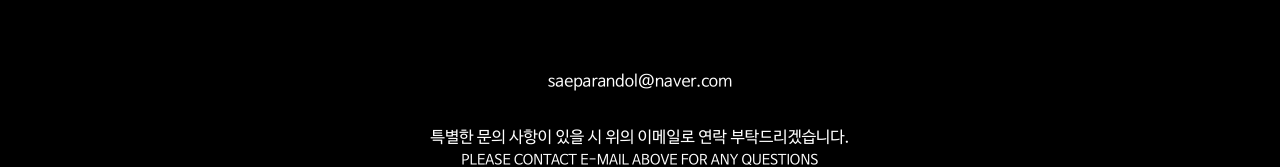
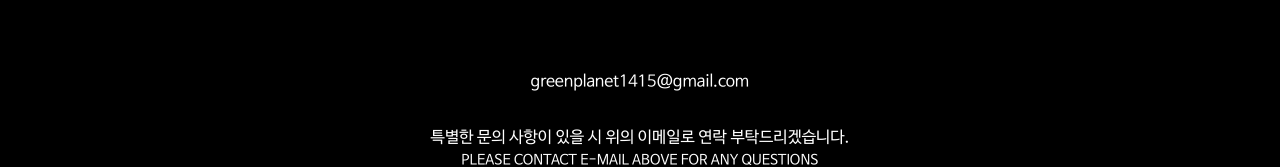
Before and after one commit to jihun-io/guguhaus, a Next.js app: page /contact in a window 1280 px wide. Shown: the part 336-503 px from the top of the page. Built offline with nearby package versions, Linux system fonts and the light colour scheme.

Commit message:
연락처 이메일 주소를 업데이트

```diff
--- a/src/app/contact/page.tsx
+++ b/src/app/contact/page.tsx
@@ -12,8 +12,8 @@ export default function Contact() {
     <>
       <MainTitle title="CONTACT" subtitle="연락" />
       <article className="text-center h-full flex flex-col justify-center items-center">
-        <a href="mailto:saeparandol@naver.com" className="block my-8">
-          saeparandol@naver.com
+        <a href="mailto:greenplanet1415@gmail.com" className="block my-8">
+          greenplanet1415@gmail.com
         </a>
         <p>특별한 문의 사항이 있을 시 위의 이메일로 연락 부탁드리겠습니다.</p>
         <p className="uppercase text-sm">
```
